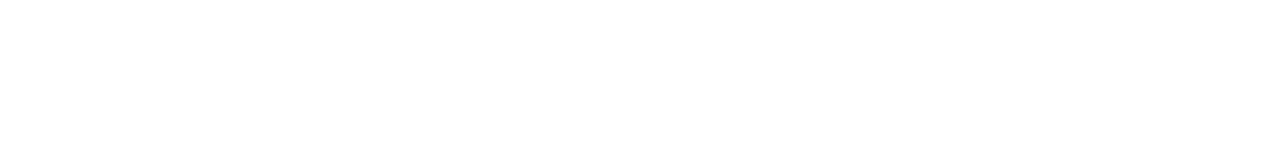
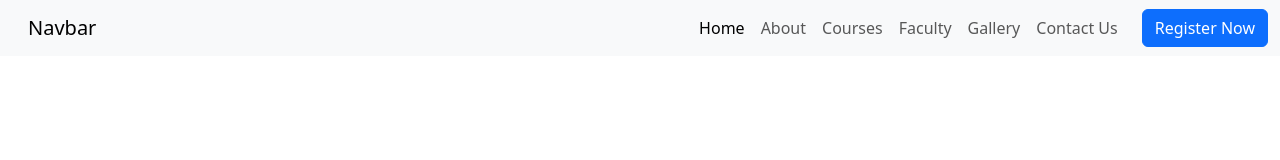
Before and after one commit to Self-Lakshh/spsu-university.github.io, a plain HTML site: page index.html in a window 1280 px wide. Drawn offline with nearby package versions, Linux system fonts and the light colour scheme.

Commit message:
base nav

```diff
--- a/index.html
+++ b/index.html
@@ -3,9 +3,50 @@
 <head>
     <meta charset="UTF-8">
     <meta name="viewport" content="width=device-width, initial-scale=1.0">
-    <title>Document</title>
+    <title>SPSU - Udaipur</title>
+    <link rel="shortcut icon" href="assets/logos/favicon.png" type="image/png">
+
+    <!-- Bootstrap Linking -->
+    <link href="https://cdn.jsdelivr.net/npm/bootstrap@5.3.3/dist/css/bootstrap.min.css" rel="stylesheet" integrity="sha384-QWTKZyjpPEjISv5WaRU9OFeRpok6YctnYmDr5pNlyT2bRjXh0JMhjY6hW+ALEwIH" crossorigin="anonymous">
+
+    <!-- CSS Linking -->
+     <link rel="stylesheet" href="css/default.css">
+     <link rel="stylesheet" href="css/style.css">
 </head>
 <body>
+    <!-- Header -->
+    <nav class="navbar navbar-expand-lg navbar-light bg-light">
+        <div class="container-fluid">
+          <a class="navbar-brand ms-3 me-5" href="#">Navbar</a>
+          <button class="navbar-toggler" type="button" data-bs-toggle="collapse" data-bs-target="#navbarNavDropdown" aria-controls="navbarNavDropdown" aria-expanded="false" aria-label="Toggle navigation">
+            <span class="navbar-toggler-icon"></span>
+          </button>
+          <div class="collapse navbar-collapse" id="navbarNavDropdown">
+            <ul class="navbar-nav ms-auto">
+              <li class="nav-item">
+                <a class="nav-link active" aria-current="page" href="#">Home</a>
+              </li>
+              <li class="nav-item">
+                <a class="nav-link" href="#">About</a>
+              </li>
+              <li class="nav-item">
+                <a class="nav-link" href="#">Courses</a>
+              </li>
+              <li class="nav-item">
+                <a class="nav-link" href="#">Faculty</a>
+              </li>
+              <li class="nav-item">
+                <a class="nav-link" href="#">Gallery</a>
+              </li>
+              <li class="nav-item">
+                <a class="nav-link" href="#">Contact Us</a>
+              </li>
+            </ul>
+            <button class="btn btn-primary ms-3">Register Now</button>
+          </div>
+        </div>
+      </nav>
+
 
 </body>
 </html>
```
Also changed, not shown: assets/logos/favicon.png (added), assets/logos/spsu_logo.png (added), assets/logos/spsulogo.png (added), css/default.css (added).
